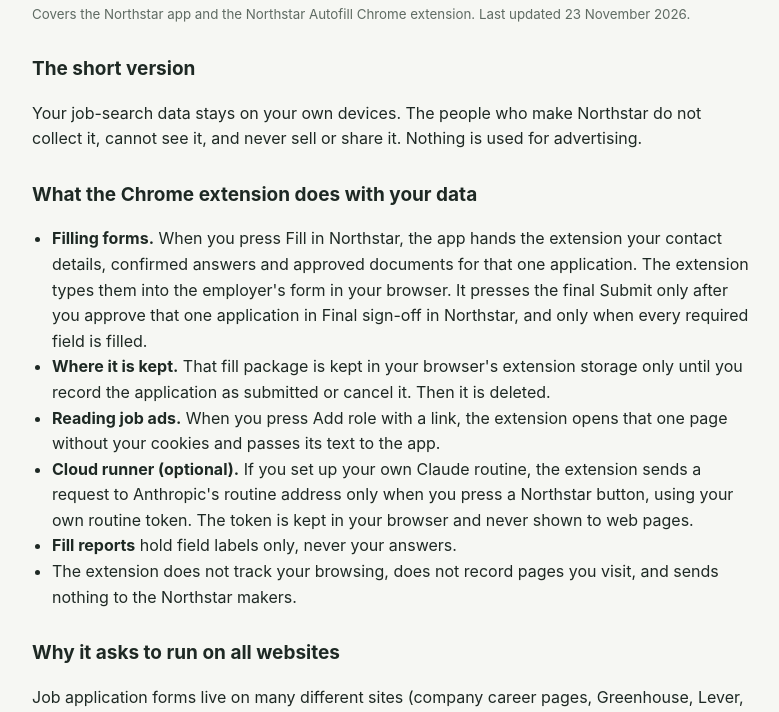
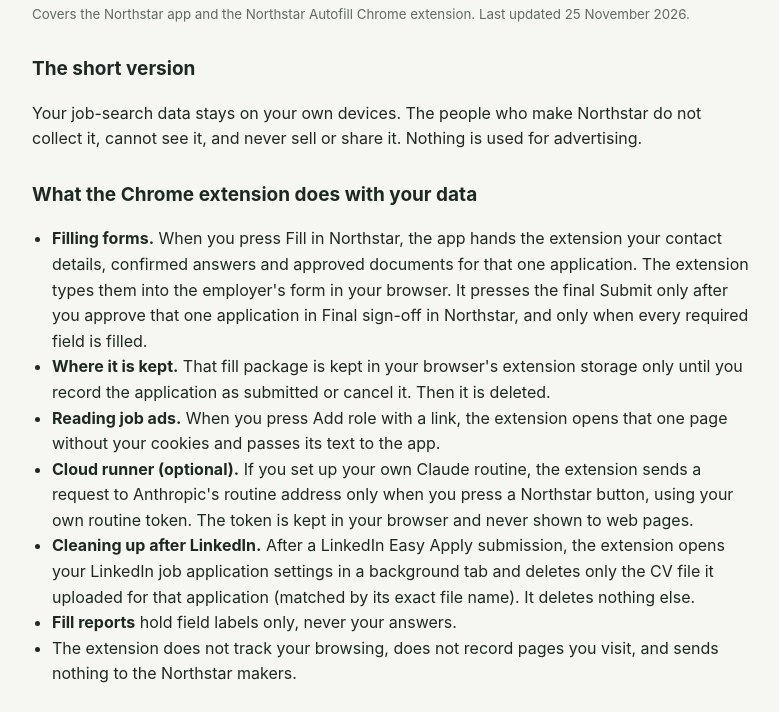
Before and after one commit to SerenaGall9/Northstar, a plain HTML site: page privacy.html in a window 1280 px wide. Shown: the part 80-792 px from the top of the page, without its empty margins (248-1027 px from the left). Drawn offline with Linux system fonts and the light colour scheme.

Commit message:
Privacy page: LinkedIn CV clean-up after Easy Apply
Co-Authored-By: Claude Opus 5.5 <noreply@anthropic.com>
Claude-Session: https://claude.ai/code/session_01BM9fbMy7o5Wyj2z8vPvtBB

```diff
--- a/privacy.html
+++ b/privacy.html
@@ -15,7 +15,7 @@ p,li{color:var(--ink)}small{color:var(--muted)}ul{padding-left:20px}
 </head>
 <body><main>
 <h1>Northstar privacy</h1>
-<small>Covers the Northstar app and the Northstar Autofill Chrome extension. Last updated 23 November 2026.</small>
+<small>Covers the Northstar app and the Northstar Autofill Chrome extension. Last updated 25 November 2026.</small>
 
 <h2>The short version</h2>
 <p>Your job-search data stays on your own devices. The people who make Northstar do not collect it, cannot see it, and never sell or share it. Nothing is used for advertising.</p>
@@ -26,6 +26,7 @@ p,li{color:var(--ink)}small{color:var(--muted)}ul{padding-left:20px}
 <li><b>Where it is kept.</b> That fill package is kept in your browser's extension storage only until you record the application as submitted or cancel it. Then it is deleted.</li>
 <li><b>Reading job ads.</b> When you press Add role with a link, the extension opens that one page without your cookies and passes its text to the app.</li>
 <li><b>Cloud runner (optional).</b> If you set up your own Claude routine, the extension sends a request to Anthropic's routine address only when you press a Northstar button, using your own routine token. The token is kept in your browser and never shown to web pages.</li>
+<li><b>Cleaning up after LinkedIn.</b> After a LinkedIn Easy Apply submission, the extension opens your LinkedIn job application settings in a background tab and deletes only the CV file it uploaded for that application (matched by its exact file name). It deletes nothing else.</li>
 <li><b>Fill reports</b> hold field labels only, never your answers.</li>
 <li>The extension does not track your browsing, does not record pages you visit, and sends nothing to the Northstar makers.</li>
 </ul>
```
